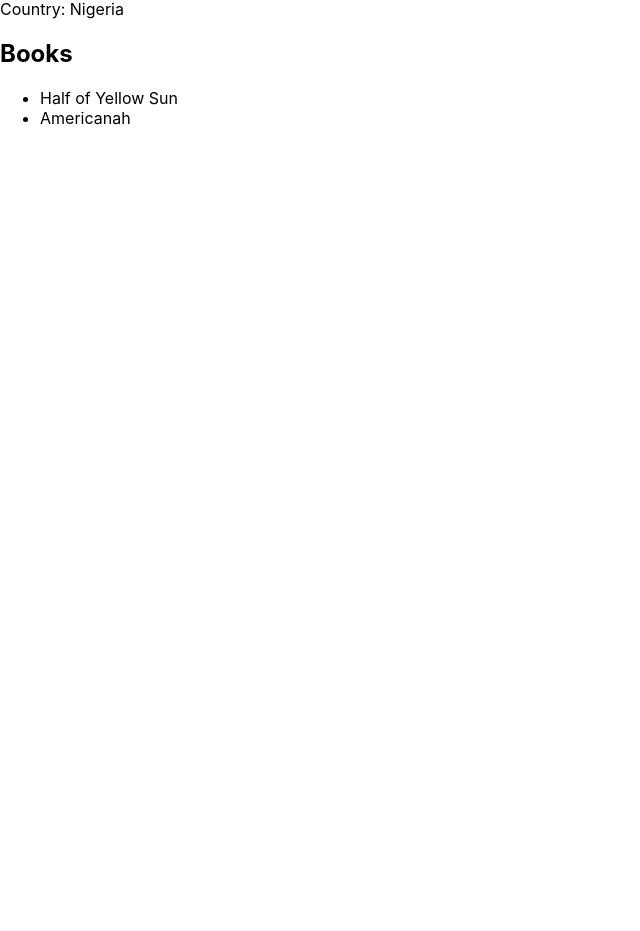
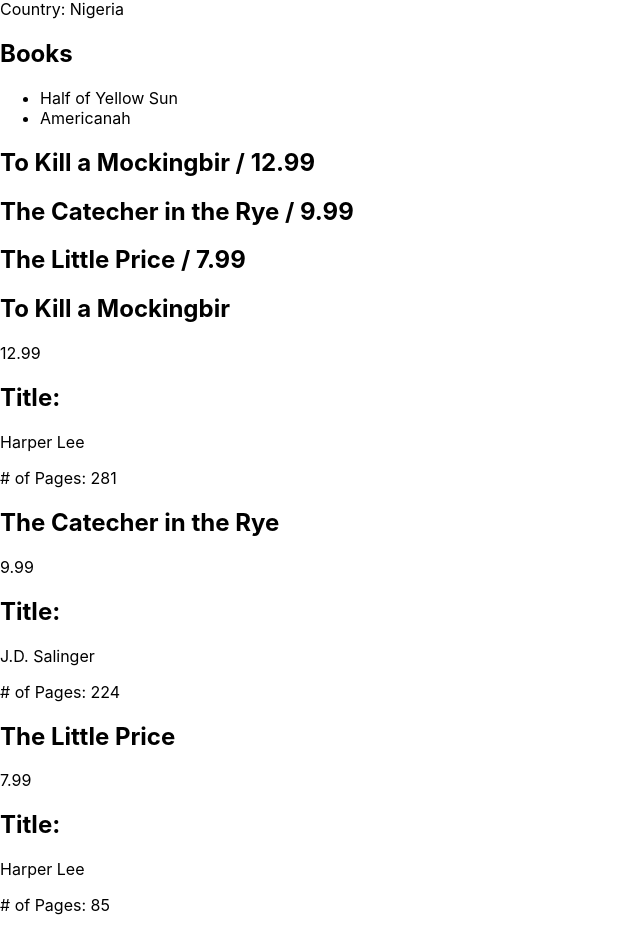
Before and after one commit to esteres/design-patterns, a React (Create React App) app: page / in a window 1280 px wide. Shown: the part 750-1681 px from the top of the page, without its empty margins (0-640 px from the left). Before the commit the page ends 894 px from the top, so only its background shows below. Built offline with nearby package versions, Linux system fonts and the light colour scheme.

Commit message:
[desing-patterns][layout_components] Regular list(books)(Small and Large)

```diff
--- a/src/App.js
+++ b/src/App.js
@@ -3,7 +3,10 @@
 import { SmallAuthorListItem } from './components/lists/authors/SmallListItems';
 import { LargeAuthorListItem } from './components/lists/authors/LargeListItems';
 import RegularList from './components/lists/RegularList';
+import { SmallBookListItem } from './components/lists/books/SmallListItems';
+import { LargeBookListItem } from './components/lists/books/LargeListItems';
 import { authors } from './data/lists/authors';
+import { books } from './data/lists/books';
 
 function App() {
   const LeftSideComp = ({title}) => {
@@ -24,8 +27,26 @@
         <LeftSideComp title={'Left'} />
         <RightSideComp title={'Right'} />
       </SplitScreen>
-      <RegularList items={authors} sourceName={'author'} ItemComponent={SmallAuthorListItem} />
-      <RegularList items={authors} sourceName={'author'} ItemComponent={LargeAuthorListItem} />
+      <RegularList
+        items={authors}
+        sourceName={'author'}
+        ItemComponent={SmallAuthorListItem}
+      />
+      <RegularList
+        items={authors}
+        sourceName={'author'}
+        ItemComponent={LargeAuthorListItem}
+      />
+      <RegularList
+        items={books}
+        sourceName={'book'}
+        ItemComponent={SmallBookListItem}
+      />
+      <RegularList
+        items={books}
+        sourceName={'book'}
+        ItemComponent={LargeBookListItem}
+      />
     </>
   );
 }
--- a/src/components/lists/RegularList.jsx
+++ b/src/components/lists/RegularList.jsx
@@ -3,7 +3,7 @@
       <>
         {items.map((item, i) => {
             console.log(item)
-            return <ItemComponent key={i} author={item} />
+            return <ItemComponent key={i} {...{ [sourceName]: item}} />
           }
         )}
       </>
--- a/src/components/lists/authors/LargeListItems.jsx
+++ b/src/components/lists/authors/LargeListItems.jsx
@@ -1,7 +1,6 @@
 export const LargeAuthorListItem = ({author}) => {
   const {name, age, country, books} = author;
 
-  console.log(author);
   return (
     <>
       <h2>{name}</h2>
--- a/src/components/lists/books/LargeListItems.jsx
+++ b/src/components/lists/books/LargeListItems.jsx
@@ -0,0 +1,13 @@
+export const LargeBookListItem = ({book}) => {
+  const {name, price, title, pages} = book;
+
+  return (
+    <>
+      <h2>{name}</h2>
+      <p>{price}</p>
+      <h2>Title:</h2>
+      <p>{title}</p>
+      <p># of Pages: {pages}</p>
+    </>
+  )
+};
--- a/src/components/lists/books/SmallListItems.jsx
+++ b/src/components/lists/books/SmallListItems.jsx
@@ -0,0 +1,7 @@
+export const SmallBookListItem = ({book}) => {
+  const {name, price} = book;
+
+  return (
+    <h2>{name} / {price}</h2>
+  )
+};
```
